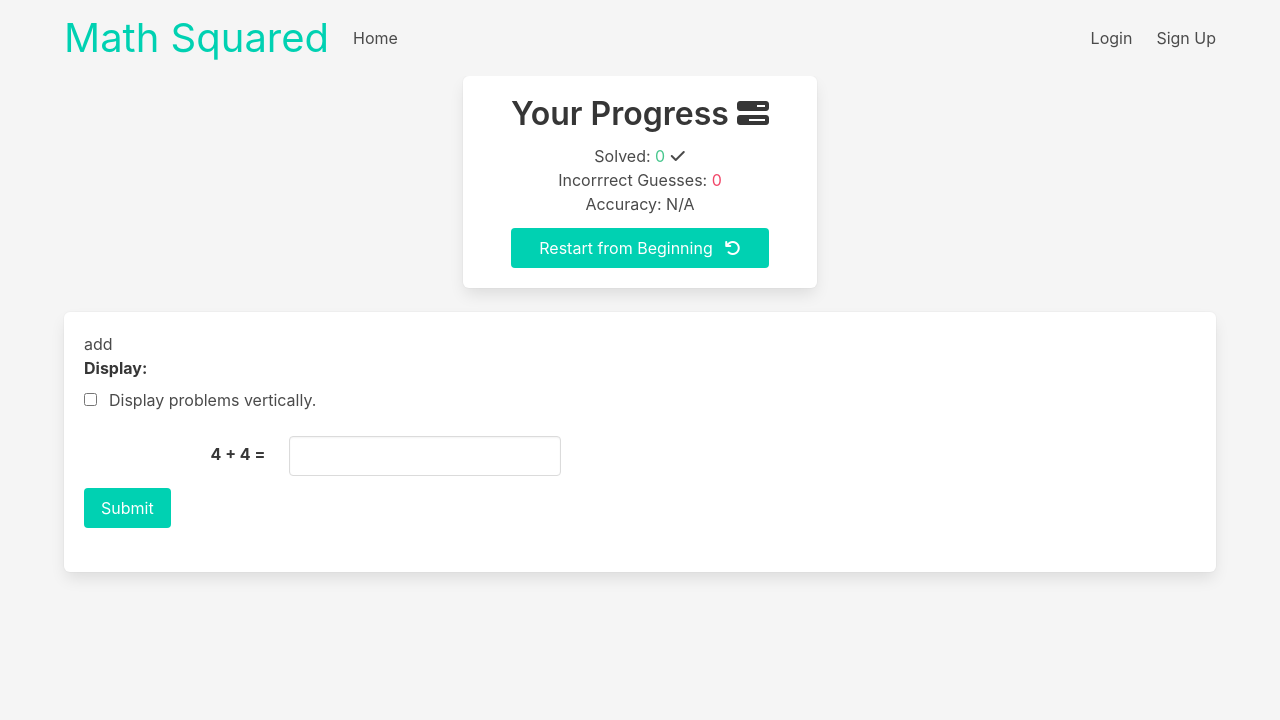
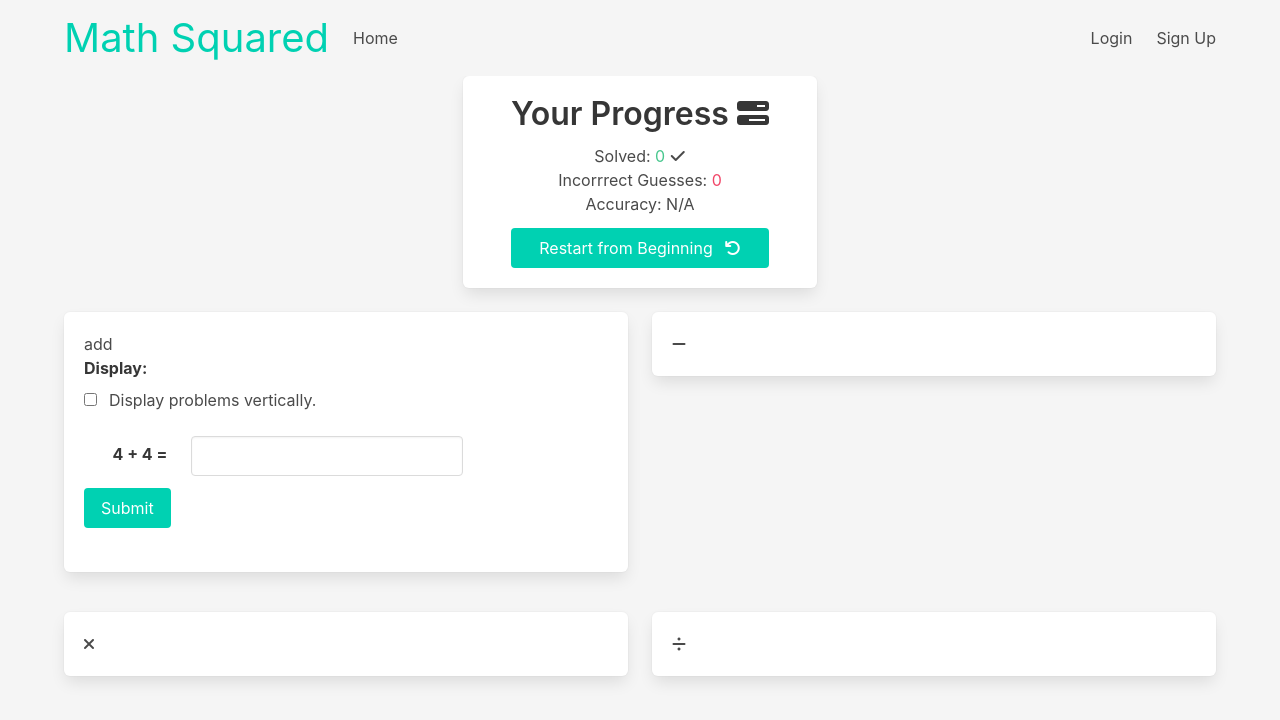
Before and after one commit to quentinikeno/Springboard-SEC-Capstone-2, a React (Create React App) app in the folder frontend/: page /game in a window 1280 px wide. Shown: the top 720 px of the page. Built offline with nearby package versions, Linux system fonts and the light colour scheme; no server answers.

Commit message:
Pass down font awesome icon classes to boxes.

```diff
--- a/frontend/src/math-squared/PlaceholderBox.js
+++ b/frontend/src/math-squared/PlaceholderBox.js
@@ -1,7 +1,7 @@
-const PlacholderBox = ({operation}) => {
+const PlaceholderBox = ({iconClass}) => {
   return (
-    <div className="column"><div className="box">operation</div></div>
+    <div className="column"><div className="box"><i class={`fa-solid ${iconClass}`}></i></div></div>
   )
 }
 
-export default PlacholderBox
+export default PlaceholderBox
--- a/frontend/src/math-squared/ProblemBoxes.js
+++ b/frontend/src/math-squared/ProblemBoxes.js
@@ -1,4 +1,5 @@
 import ProblemBox from "./ProblemBox";
+import PlacholderBox from "./PlaceholderBox";
 import { useSelector } from "react-redux";
 
 const ProblemBoxes = () => {
@@ -6,12 +7,12 @@ const ProblemBoxes = () => {
 	return (
 		<>
 			<div className="columns">
-				<ProblemBox operation={"add"} />
-				{level["add"] > 5 && <ProblemBox operation={"sub"} />}
+				<ProblemBox operation={"add"} iconClass={"fa-plus"}/>
+				{level["add"] > 5 ? <ProblemBox operation={"sub"} iconClass={"fa-minus"}/> : <PlacholderBox iconClass={"fa-minus"} />}
 			</div>
 			<div className="columns">
-				{level["sub"] > 5 && <ProblemBox operation={"mul"} />}
-				{level["mul"] > 5 && <ProblemBox operation={"div"} />}
+				{level["sub"] > 5 ? <ProblemBox operation={"mul"} iconClass={"fa-xmark"} /> : <PlacholderBox iconClass={"fa-xmark"} />}
+				{level["mul"] > 5 ? <ProblemBox operation={"div"} iconClass={"fa-divide"}/> : <PlacholderBox iconClass={"fa-divide"} />}
 			</div>
 		</>
 	);
```
